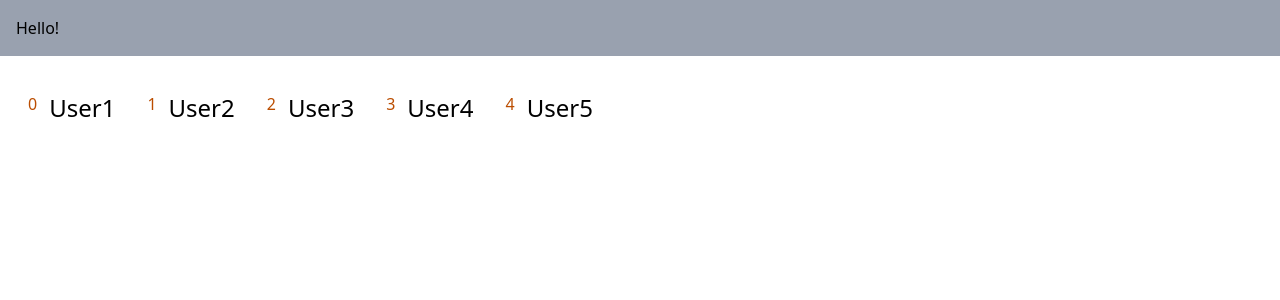
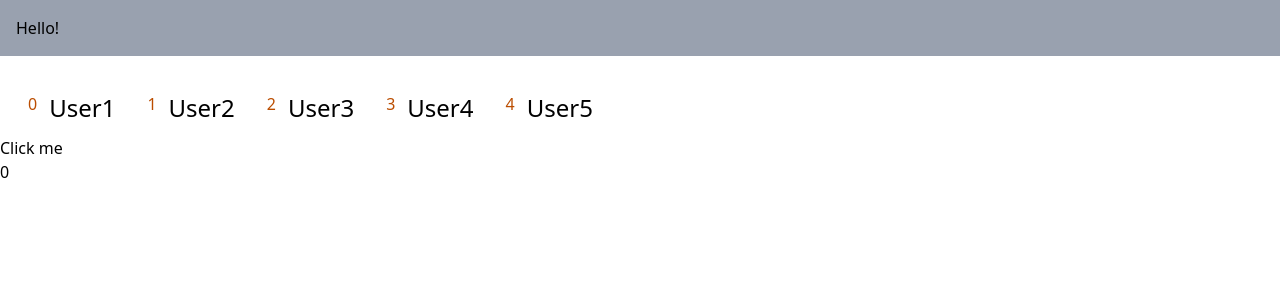
Before and after one commit to Shanna024985/React-todo-web-app, a React (Vite) app in the folder toDoApp/: page / in a window 1280 px wide. Shown: the top 300 px of the page. Built offline with nearby package versions, Linux system fonts and the light colour scheme.

Commit message:
Added react ref

```diff
--- a/toDoApp/src/App.jsx
+++ b/toDoApp/src/App.jsx
@@ -1,7 +1,7 @@
 import { NavBar }  from './components/navBar'
 import './App.css'
-import { useState } from 'react'
 import { DivForDisplayingUsers } from './components/divForDisplayingUsers'
+import { ButtonThatChangesNumber } from './components/ButtonThatChangesNumber'
 
 function App() {
   let array = ["User1", "User2", "User3", "User4", "User5"]
@@ -13,6 +13,7 @@ function App() {
           return <DivForDisplayingUsers data={value} index={index}/>
         })}
       </div>
+      <ButtonThatChangesNumber></ButtonThatChangesNumber>
     </>
   )
 }
--- /dev/null
+++ b/toDoApp/src/components/ButtonThatChangesNumber.jsx
@@ -0,0 +1,16 @@
+import { useRef, useState } from "react"
+
+export const ButtonThatChangesNumber = () => {
+    let [number,setNumber] = useState(0)
+    let paragraphRef = useRef(null)
+    let changeNumber = ()=>{
+        setNumber(number += 1)
+        console.log(paragraphRef.current.textContent)
+    }
+    return (
+    <div>
+        <button onClick={changeNumber}>Click me</button>
+        <p ref={paragraphRef}>{number}</p>
+    </div>
+  )
+}
```
